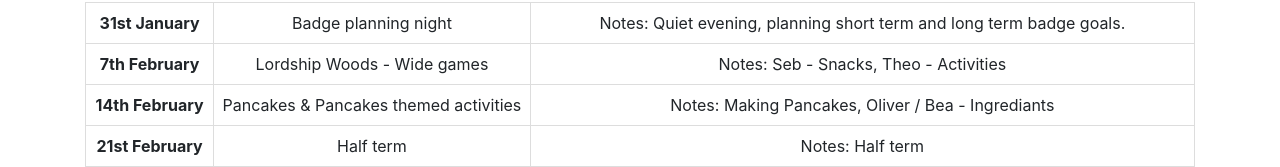
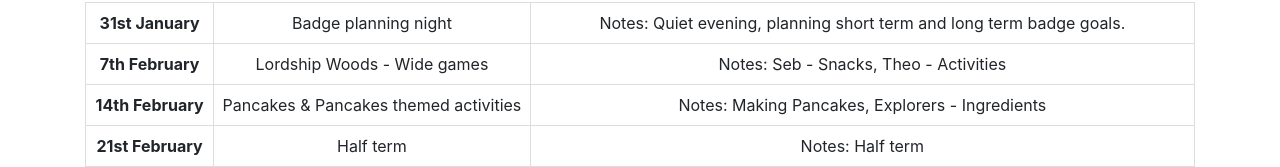
Before and after one commit to Catley94/scoutexplorers, a React (Create React App) app: page / in a window 1280 px wide. Shown: the part 785-952 px from the top of the page. Built offline with nearby package versions, Linux system fonts and the light colour scheme.

Commit message:
Updated Pancake night schedule

```diff
--- a/src/Body/Body.js
+++ b/src/Body/Body.js
@@ -72,7 +72,7 @@ const Body = props => {
                   {/* <th>{props.fourthFridayDate} {props.fourthFridayMonth}</th> */}
                   <th>14th February</th>
                   <td>Pancakes & Pancakes themed activities</td>
-                  <td>Notes: Making Pancakes, Oliver / Bea - Ingrediants</td>
+                  <td>Notes: Making Pancakes, Explorers - Ingredients</td>
                 </tr>
                 <tr>
                   {/* <th>{props.fourthFridayDate} {props.fourthFridayMonth}</th> */}
```
